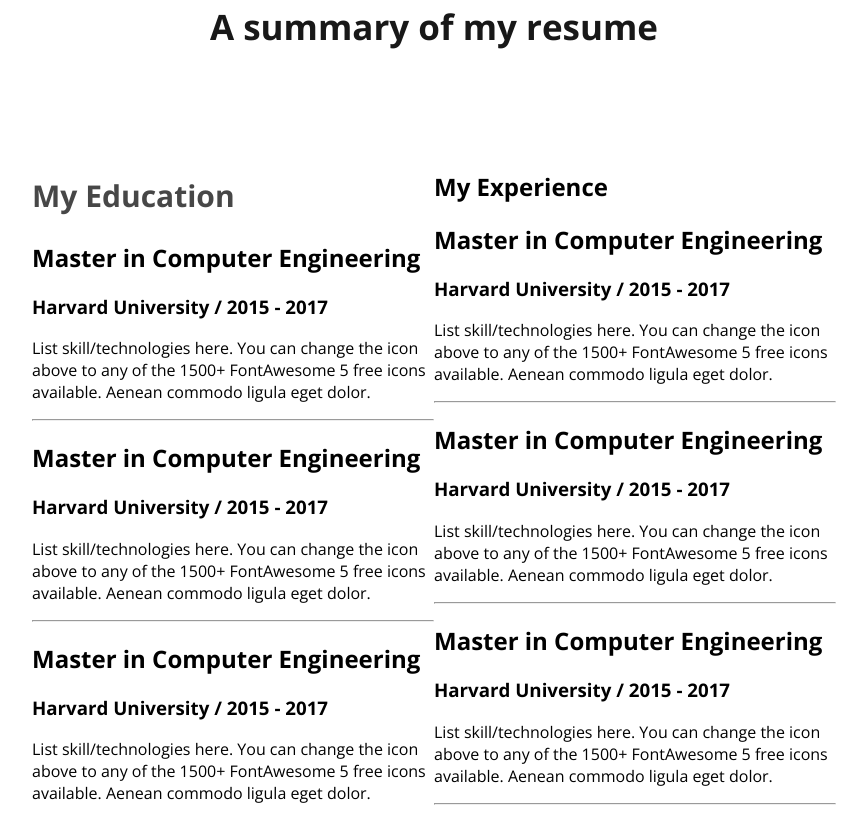
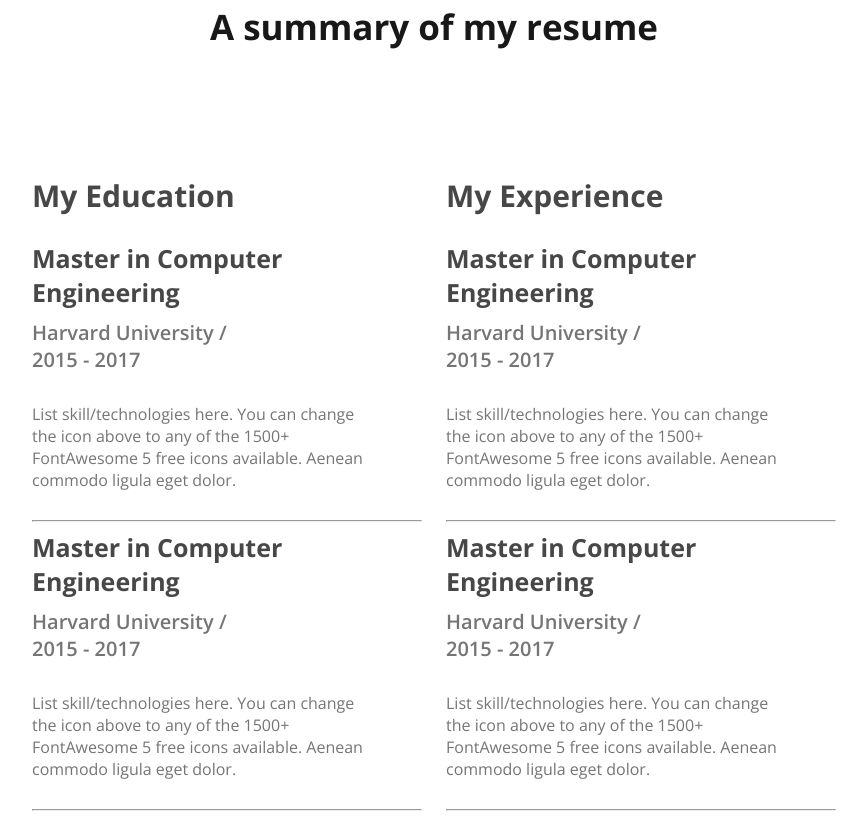
Before and after one commit to abdullahadel673/developer-protfolio, a plain HTML site: page index.html in a window 1280 px wide. Shown: the part 2751-3567 px from the top of the page, without its empty margins (206-1073 px from the left). Drawn offline with nearby package versions, Linux system fonts and the light colour scheme.

Commit message:
completted third section

```diff
--- a/index.html
+++ b/index.html
@@ -116,11 +116,13 @@
             <div class="column-section">
                 <div class="first-column">
                     <h1 class="first-column-tittle">My Education</h1>
+                    <div class="Education">
                         <div>
                             <h2 class="degree-name">Master in Computer Engineering</h2>
                             <h3 class="institute-name">Harvard University / 2015 - 2017</h3>
                             <p class="degree-description">List skill/technologies here. You can change the icon above
-                            to any of the 1500+ FontAwesome 5 free icons available. Aenean commodo ligula eget dolor.
+                                to any of the 1500+ FontAwesome 5 free icons available. Aenean commodo ligula eget
+                                dolor.
                             </p>
 
                         </div>
@@ -129,7 +131,8 @@
                             <h2 class="degree-name">Master in Computer Engineering</h2>
                             <h3 class="institute-name">Harvard University / 2015 - 2017</h3>
                             <p class="degree-description">List skill/technologies here. You can change the icon above
-                            to any of the 1500+ FontAwesome 5 free icons available. Aenean commodo ligula eget dolor.
+                                to any of the 1500+ FontAwesome 5 free icons available. Aenean commodo ligula eget
+                                dolor.
                             </p>
 
                         </div>
@@ -138,21 +141,25 @@
                             <h2 class="degree-name">Master in Computer Engineering</h2>
                             <h3 class="institute-name">Harvard University / 2015 - 2017</h3>
                             <p class="degree-description">List skill/technologies here. You can change the icon above
-                            to any of the 1500+ FontAwesome 5 free icons available. Aenean commodo ligula eget dolor.
+                                to any of the 1500+ FontAwesome 5 free icons available. Aenean commodo ligula eget
+                                dolor.
                             </p>
 
                         </div>
 
+                    </div>
 
                 </div>
 
                 <div class="second-column">
                     <h1 class="second-column-tittle">My Experience</h1>
+                    <div class="Education">
                         <div>
                             <h2 class="degree-name">Master in Computer Engineering</h2>
                             <h3 class="institute-name">Harvard University / 2015 - 2017</h3>
                             <p class="degree-description">List skill/technologies here. You can change the icon above
-                            to any of the 1500+ FontAwesome 5 free icons available. Aenean commodo ligula eget dolor.
+                                to any of the 1500+ FontAwesome 5 free icons available. Aenean commodo ligula eget
+                                dolor.
                             </p>
 
                         </div>
@@ -162,7 +169,8 @@
                             <h2 class="degree-name">Master in Computer Engineering</h2>
                             <h3 class="institute-name">Harvard University / 2015 - 2017</h3>
                             <p class="degree-description">List skill/technologies here. You can change the icon above
-                            to any of the 1500+ FontAwesome 5 free icons available. Aenean commodo ligula eget dolor.
+                                to any of the 1500+ FontAwesome 5 free icons available. Aenean commodo ligula eget
+                                dolor.
                             </p>
 
                         </div>
@@ -172,14 +180,18 @@
                             <h2 class="degree-name">Master in Computer Engineering</h2>
                             <h3 class="institute-name">Harvard University / 2015 - 2017</h3>
                             <p class="degree-description">List skill/technologies here. You can change the icon above
-                            to any of the 1500+ FontAwesome 5 free icons available. Aenean commodo ligula eget dolor.
+                                to any of the 1500+ FontAwesome 5 free icons available. Aenean commodo ligula eget
+                                dolor.
                             </p>
 
                         </div>
-                    <hr>
+                    </div>
+                    <button class="btn-primary" id="uncommon">Download CV</button>
+
 
 
                 </div>
+
         </section>
 
     </main>
--- a/stlyes/protfolio2.css
+++ b/stlyes/protfolio2.css
@@ -42,6 +42,8 @@ nav li a {
     font-size: 20px;
     font-weight: 700;
     padding: 18px 35px;
+
+
 }
 
 /* header related styles */
@@ -168,8 +170,12 @@ nav li a {
 .column-section {
     display: flex;
     margin: 100px 230px 150px 230px;
+    gap: 24px;
+
 
 }
+
+.Education {}
 
 .section-tittle {
     color: rgb(24, 24, 24);
@@ -182,3 +188,35 @@ nav li a {
     color: rgb(71, 71, 71);
     font-size: 30px;
     font-weight: 700;
+}
+
+.second-column-tittle {
+    color: rgb(71, 71, 71);
+    font-size: 30px;
+    font-weight: 700;
+}
+
+
+.degree-name {
+    color: rgb(71, 71, 71);
+    font-size: 25px;
+    font-weight: 700;
+    margin: 0px 104px 10px 0px;
+
+}
+
+.institute-name {
+    color: rgb(117, 117, 117);
+    font-size: 20px;
+    font-weight: 600;
+    margin: 0px 150px 30px 0px;
+}
+
+.degree-description {
+    color: rgb(117, 117, 117);
+    font-size: 16px;
+    font-weight: 400;
+    margin: 0px 47px 29px 0px;
+}
+
+#uncommon {}
```
Lines whose indentation alone changed are shown as unchanged.
